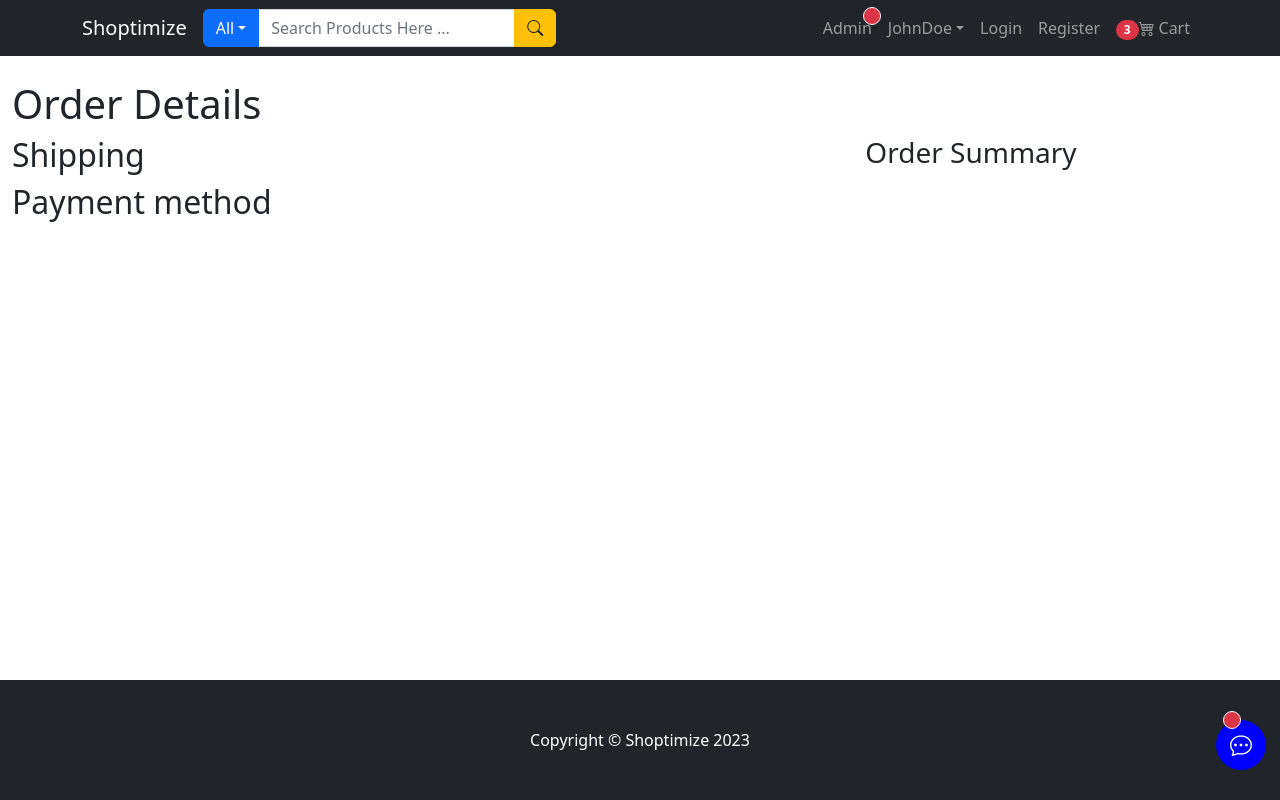
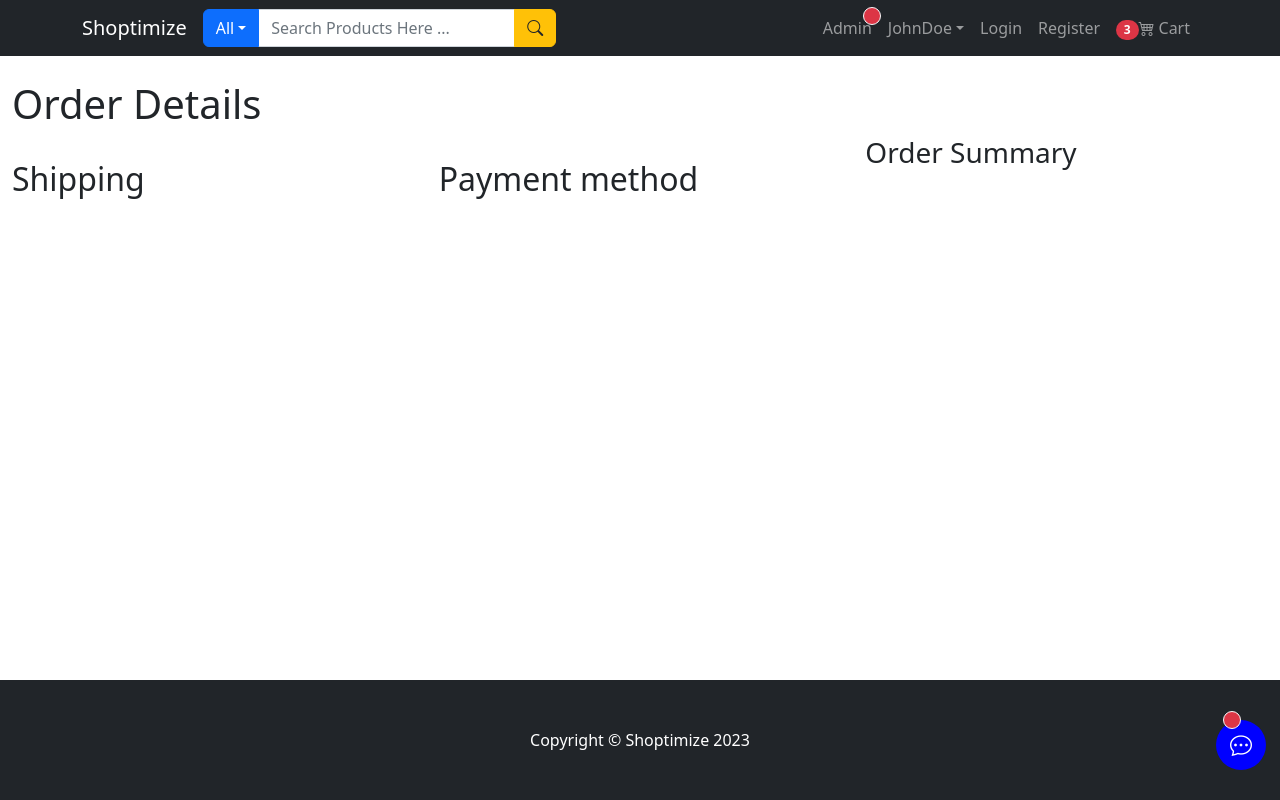
Before and after one commit to ShanchaiZ/MERN-ecommerce, a React (Create React App) app in the folder frontend/: page /user/order-details in a window 1280 px wide. Built offline with nearby package versions, Linux system fonts and the light colour scheme.

Commit message:
updated the shipping and payment method to be in its own column

```diff
--- a/frontend/src/pages/user/UserOrderDetailsPage.js
+++ b/frontend/src/pages/user/UserOrderDetailsPage.js
@@ -6,8 +6,15 @@ const UserOrderDetailsPage = () => {
             <Row className="mt-4">
                 <h1>Order Details</h1>
                 <Col md={8}>
-                    <h2>Shipping</h2>
-                    <h2>Payment method</h2>
+                    <br />
+                    <Row>
+                        <Col md={6}>
+                            <h2>Shipping</h2>
+                        </Col>
+                        <Col md={6}>
+                            <h2>Payment method</h2>
+                        </Col>
+                    </Row>
                 </Col>
                 <Col md={4}>
                     <h3>Order Summary</h3>
```
